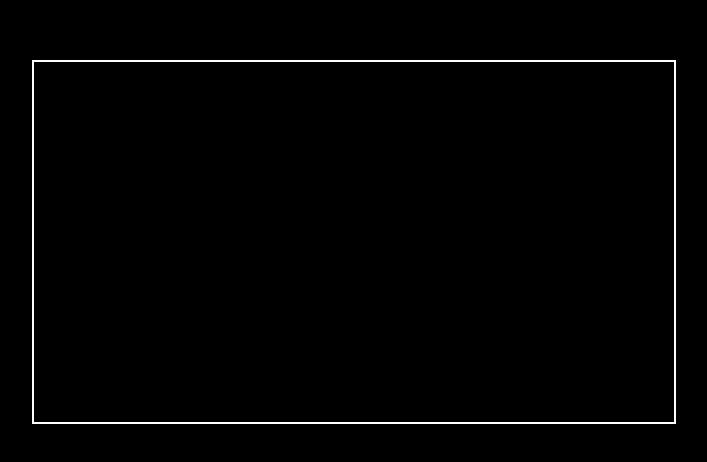
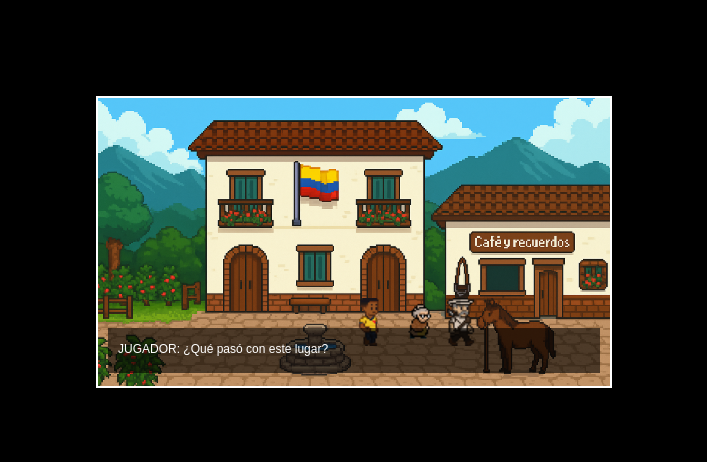
Before and after one commit to Mariana44-max/MemoriasDelParque, a plain HTML site: page game/game.html in a window 1280 px wide. Shown: the part 158-620 px from the top of the page, without its empty margins (286-993 px from the left). Drawn offline with Linux system fonts and the light colour scheme.

Commit message:
Added the sprites, backgrounds and extra-elements || added the game introduction

```diff
--- a/game/game.html
+++ b/game/game.html
@@ -1,13 +1,11 @@
-<!-- /game/game.html -->
-<!DOCTYPE html>
 <html lang="es">
 <head>
     <meta charset="UTF-8">
-    <title>Memorias del Parque - Juego</title>
+    <title>Introducción - Memorias del Parque</title>
     <link rel="stylesheet" href="game.css">
 </head>
 <body>
-    <canvas id="gameCanvas" width="640" height="360"></canvas>
+    <canvas id="gameCanvas" width="512" height="288"></canvas>
     <script src="game.js"></script>
 </body>
 </html>
--- a/game/game.js
+++ b/game/game.js
@@ -1,43 +1,140 @@
-// game.js
-
-// Obtener el canvas y el contexto de dibujo
+// Obtener el canvas y su contexto
 const canvas = document.getElementById('gameCanvas');
 const ctx = canvas.getContext('2d');
 
-// Cargar una imagen de prueba (puede ser la primera del sprite walk)
-const testImage = new Image();
-testImage.src = '../sprites/player/walk1.png'; // Usa la ruta real que tengas
+// Cargar el fondo de introducción
+const background = new Image();
+background.src = 'backgrounds/intro.png';
 
-// Variables para el bucle
+// Cargar los sprites
+const playerSprite = new Image();
+playerSprite.src = 'sprites/player/walk1.png';
+
+const grandmaSprite = new Image();
+grandmaSprite.src = 'sprites/grandma/walk1.png';
+
+const grandpaSprite = new Image();
+grandpaSprite.src = 'sprites/grandpa/walk1.png';
+
+// Cargar los elementos overlay
+const overlayImage = new Image();
+overlayImage.src = 'extra-elements/intro.png';
+
+// Posiciones iniciales
+let playerX = -32; // empieza fuera del escenario a la izquierda
+let playerY = 200;
+
+const grandmaX = 300;
+const grandmaY = 200;
+
+const grandpaX = 340;
+const grandpaY = 200;
+
+let frame = 0;
+let dialogueStep = 0;
+let isPlayerMoving = true;
+let dialogueTimeout;
+
+
+// Textos de diálogo (en español para el jugador)
+const dialogue = [
+    "JUGADOR: ¿Qué pasó con este lugar?",
+    "JUGADOR: Hola, ¿saben que ocurrió aquí?",
+    "ABUELA: No lo sabemos... todo se siente tan vacío...",
+    "ABUELO: Tengo recuerdos vagos del parque, pero todo es confuso...",
+    "JUGADOR: ¿ustedes viven aquí?",
+    "ABUELA: Sí, pero esto no se siente igual, no somos capaces de recordar mucho.",
+    "JUGADOR: Tranquilos, yo los ayudare a recordar.",
+    "¡Así empieza nuestra aventura!"
+];
+
+// Función para dibujar el fondo y los personajes
+function drawScene() {
+    // Dibujar fondo
+    ctx.drawImage(background, 0, 0, canvas.width, canvas.height);
+
+    // Dibujar jugador
+    ctx.drawImage(playerSprite, frame * 32, 0, 32, 32, playerX, playerY, 48, 48);
+
+    // Dibujar abuelos
+    ctx.drawImage(grandmaSprite, 0, 0, 32, 32, grandmaX, grandmaY, 48, 48);
+    ctx.drawImage(grandpaSprite, 0, 0, 32, 32, grandpaX, grandpaY, 48, 48);
+
+    // Dibujar overlay
+    ctx.drawImage(overlayImage, 0, 0, canvas.width, canvas.height);
+}
+
+// Función para mostrar diálogo
+function showDialogue(text) {
+    ctx.fillStyle = 'rgba(0, 0, 0, 0.6)';
+    ctx.fillRect(10, 230, 492, 45);
+
+    ctx.fillStyle = 'white';
+    ctx.font = '12px Arial';
+    ctx.fillText(text, 20, 255);
+}
+
+// FPS
+
 let lastFrameTime = 0;
-const fps = 12;
-const frameDuration = 1000 / fps;
+const frameInterval = 1000 / 12; // ~166.67 ms por frame (6 FPS)
 
-// Función principal del juego (se llama varias veces por segundo)
 function gameLoop(timestamp) {
-    if (timestamp - lastFrameTime >= frameDuration) {
-        update(); // Actualizar lógica
-        draw();   // Dibujar en pantalla
-        lastFrameTime = timestamp;
+    ctx.clearRect(0, 0, canvas.width, canvas.height);
+
+    drawScene();
+
+    if (isPlayerMoving) {
+        playerX += 1;
+
+        // Solo actualiza el frame si ha pasado el intervalo adecuado
+        if (timestamp - lastFrameTime >= frameInterval) {
+            frame = (frame + 1) % 3; // Suponiendo 4 frames por animación
+            lastFrameTime = timestamp;
+        }
+
+        if (playerX >= 220) {
+            setTimeout(() => {
+                isPlayerMoving = false;
+                dialogueStep = 0;
+                resetDialogueTimeout();
+            }, 500);
+        }
+    } else {
+        if (dialogueStep < dialogue.length) {
+            showDialogue(dialogue[dialogueStep]);
+        }
     }
 
     requestAnimationFrame(gameLoop);
 }
 
-// Lógica del juego
-function update() {
-    // Aquí luego moveremos al jugador, enemigos, etc.
+function advanceDialogue() {
+    if (dialogueStep < dialogue.length - 1) {
+        dialogueStep++;
+        resetDialogueTimeout();
+    } else if (dialogueStep === dialogue.length - 1) {
+        // Final del diálogo, puedes iniciar el siguiente nivel aquí
+        clearTimeout(dialogueTimeout);
+        alert("¡Empieza el nivel del cafetal!");
+    }
 }
 
-// Dibujar en pantalla
-function draw() {
-    ctx.clearRect(0, 0, canvas.width, canvas.height); // Limpiar canvas
-
-    // Dibujar imagen de prueba (solo para verificar que todo funciona)
-    ctx.drawImage(testImage, 100, 100);
+function resetDialogueTimeout() {
+    clearTimeout(dialogueTimeout);
+    dialogueTimeout = setTimeout(() => {
+        advanceDialogue();
+    }, 5000); // Avanza automáticamente después de 5 segundos
 }
 
-// Esperar que cargue la imagen antes de iniciar
-testImage.onload = () => {
-    requestAnimationFrame(gameLoop);
+canvas.addEventListener('click', () => {
+    if (!isPlayerMoving) {
+        advanceDialogue();
+    }
+});
+
+
+// Iniciar cuando se cargue todo
+window.onload = () => {
+    gameLoop();
 };
```
Also changed, not shown: game/backgrounds/intro.png (added), game/extra-elements/intro.png (added), game/sprites/grandma/walk1.png (added), game/sprites/grandpa/walk1.png (added), game/sprites/player/walk1.png (added).
